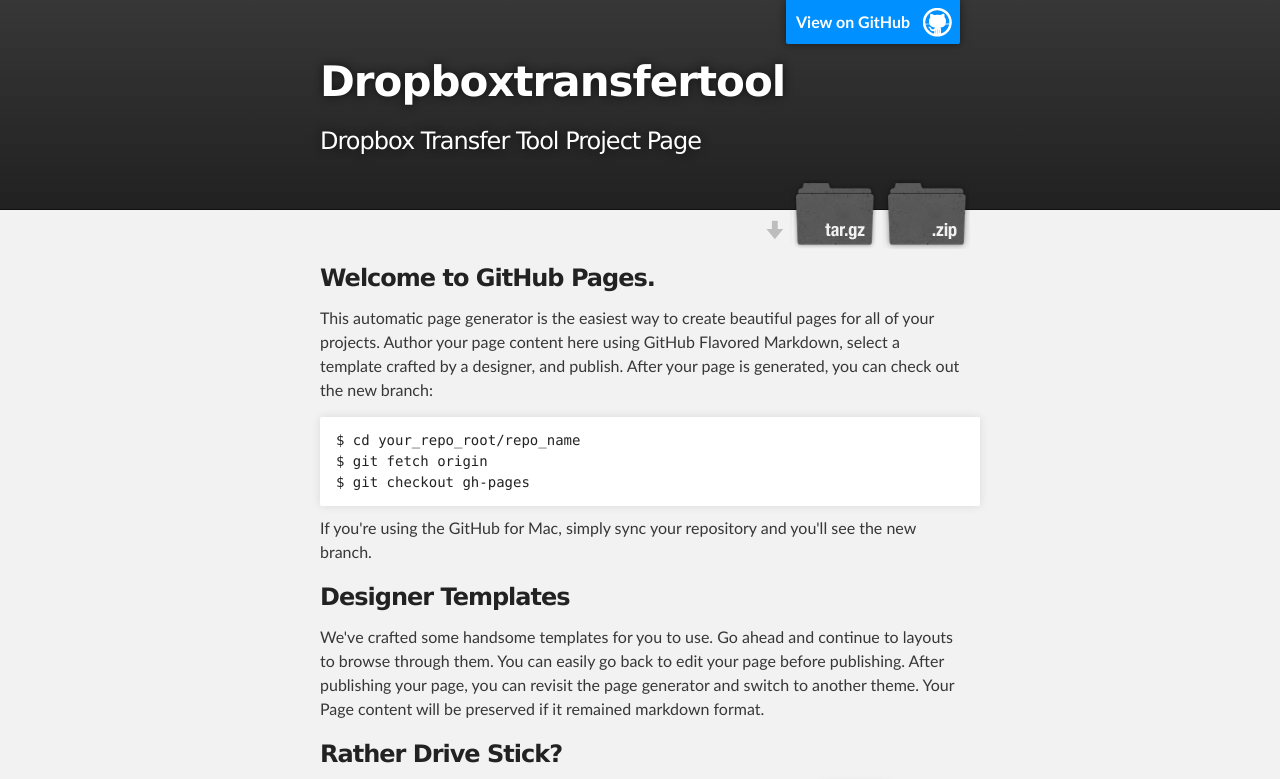
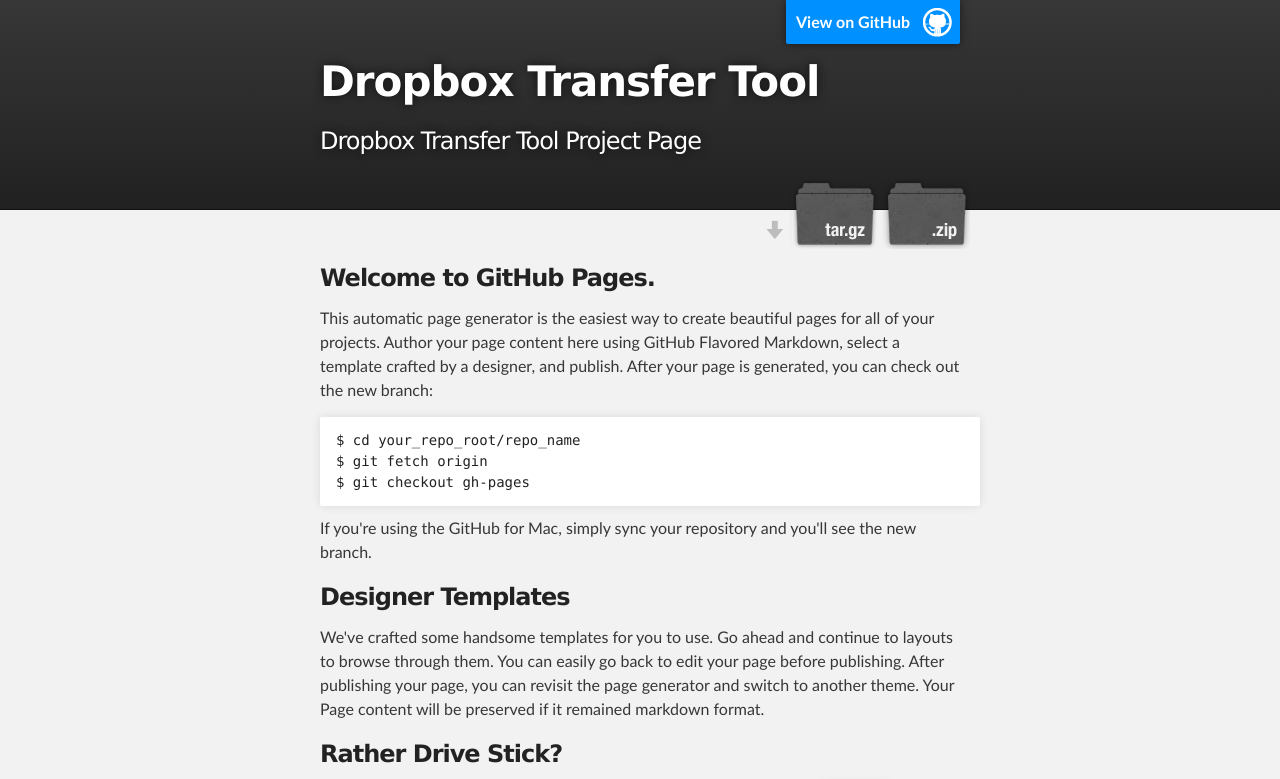
Before and after one commit to pparamalingam/DropboxTransferTool, a plain HTML site: page index.html in a window 1280 px wide. Shown: the top 779 px of the page. Drawn offline with Linux system fonts and the light colour scheme.

Commit message:
Update index.html

```diff
--- a/index.html
+++ b/index.html
@@ -8,7 +8,7 @@
 
     <link rel="stylesheet" type="text/css" media="screen" href="stylesheets/stylesheet.css">
 
-    <title>Dropboxtransfertool</title>
+    <title>Dropbox Transfer Tool</title>
   </head>
 
   <body>
@@ -18,7 +18,7 @@
         <header class="inner">
           <a id="forkme_banner" href="https://github.com/pparamalingam/DropboxTransferTool">View on GitHub</a>
 
-          <h1 id="project_title">Dropboxtransfertool</h1>
+          <h1 id="project_title">Dropbox Transfer Tool</h1>
           <h2 id="project_tagline">Dropbox Transfer Tool Project Page</h2>
 
             <section id="downloads">
```
